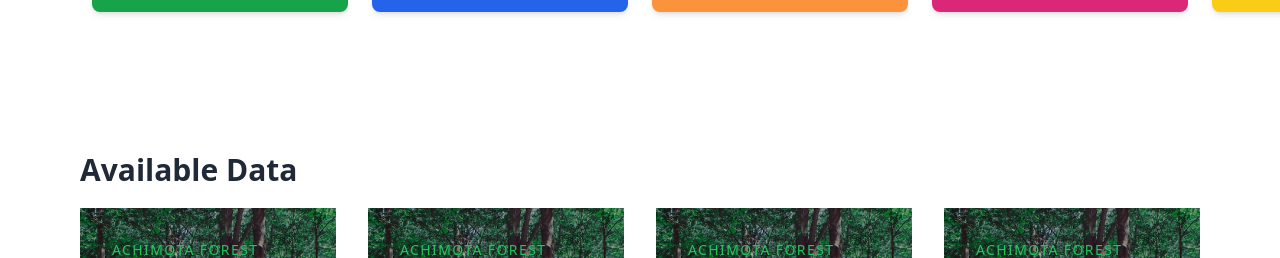
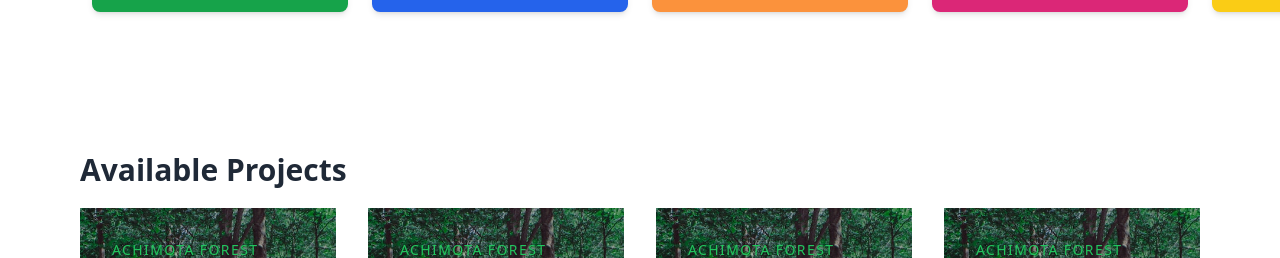
Before and after one commit to kwakyebrilliant/sustain, a React (Create React App) app: page / in a window 1280 px wide. Shown: the part 1040-1298 px from the top of the page. Built offline with nearby package versions, Linux system fonts and the light colour scheme; the HTML template or start-up script is replaced by a standard one.

Commit message:
home page projects

```diff
--- a/src/components/HomePage.js
+++ b/src/components/HomePage.js
@@ -220,7 +220,7 @@ function HomePage() {
         <div className='w-full pt-20'>
 
         <h1 className="flex py-5 lg:mx-20 md:mx-10 mx-5 font-bold text-3xl text-gray-800">
-            Available Data
+            Available Projects
         </h1>
 
 
```
